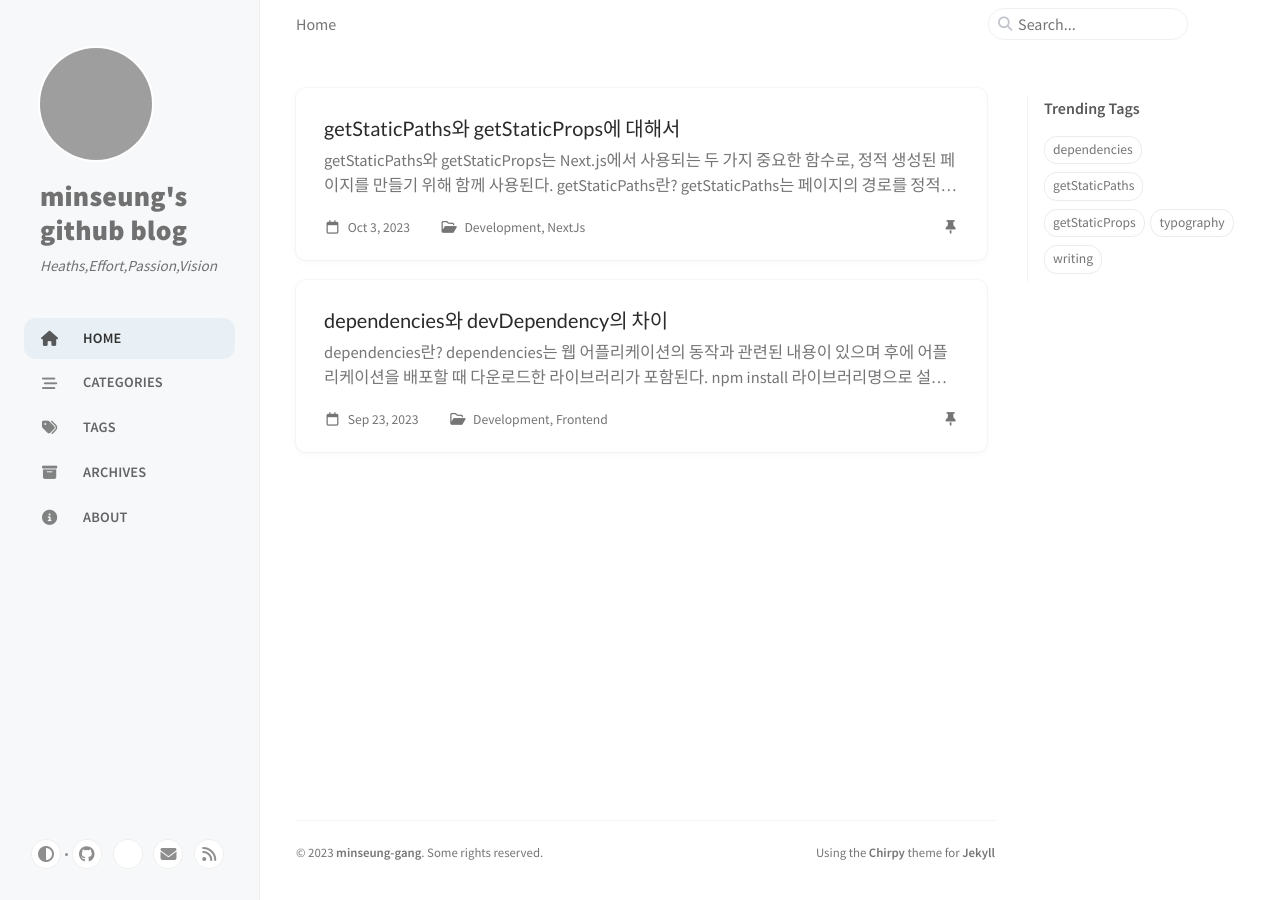
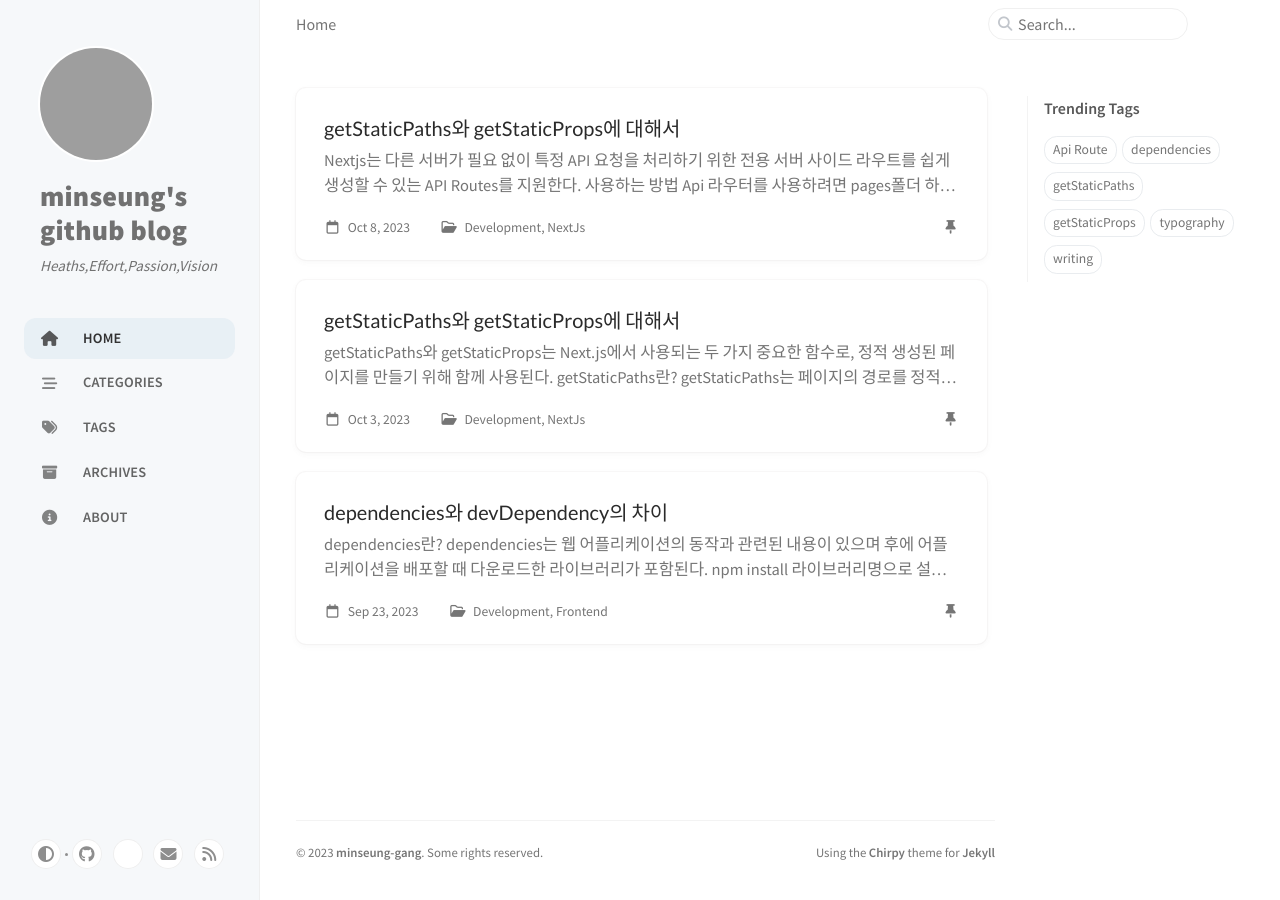
Before and after one commit to minseung-gang/minseung-gang.github.io, a Jekyll site: the page built from index.markdown, in a window 1280 px wide. Built offline with Jekyll 4.4.1, drawn with Linux system fonts in a browser that asks for light colours; cached includes are drawn as plain includes; comment, search, counter and statistics services are not loaded; grey boxes are pictures that could not be loaded.

```diff
--- a/_posts/Development/2023-10-08-Api Routes.md
+++ b/_posts/Development/2023-10-08-Api Routes.md
@@ -1,3 +1,11 @@
+---
+title: getStaticPaths와 getStaticProps에 대해서
+date: 2023-10-08 11:32:00 +0800
+categories: [Development, NextJs]
+pin: true
+tags: [Api Route]
+---
+
 Nextjs는 다른 서버가 필요 없이 특정 API 요청을 처리하기 위한 전용 서버 사이드 라우트를 쉽게 생성할 수 있는 API Routes를 지원한다.
 
 ## 사용하는 방법
```
